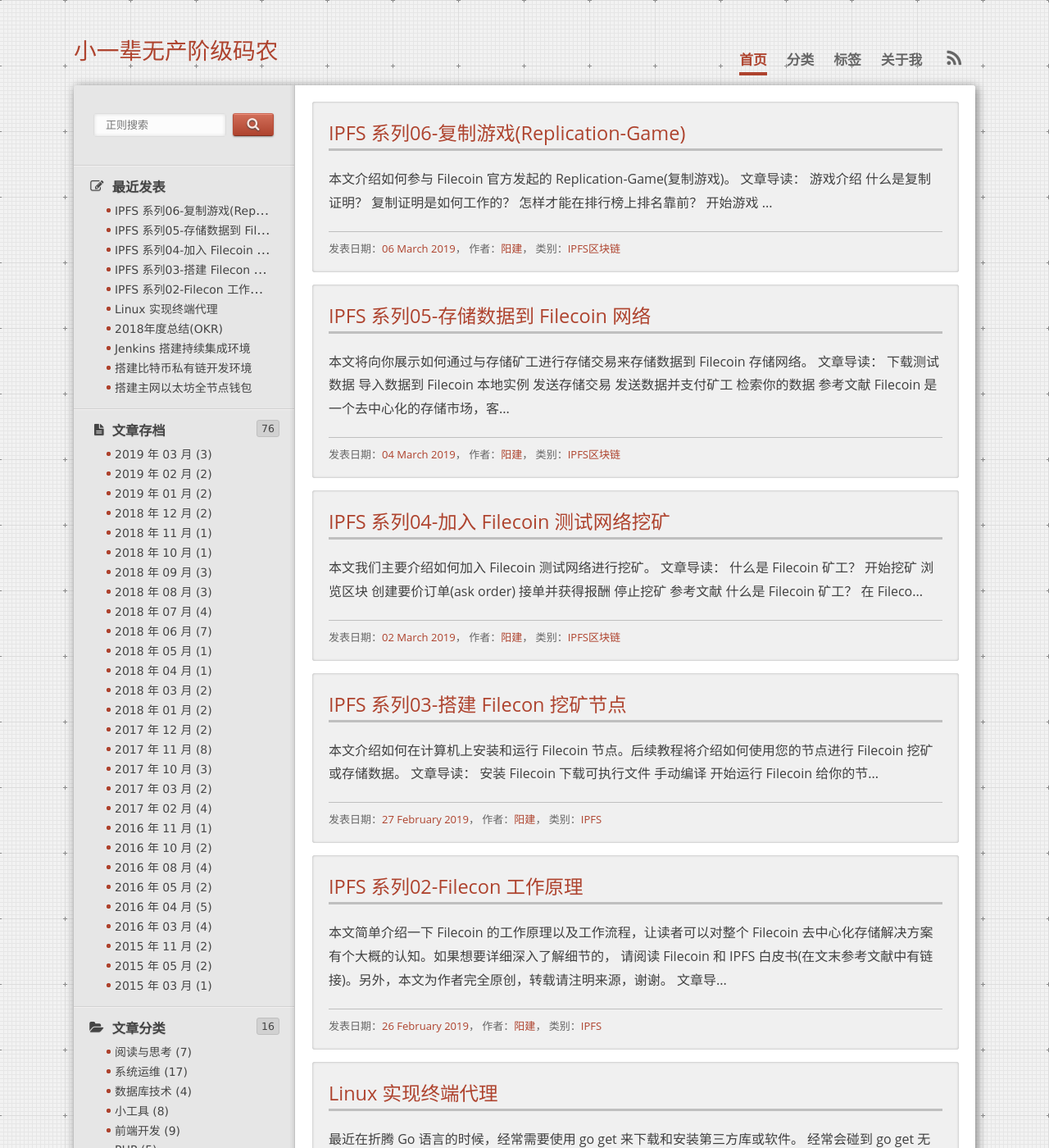
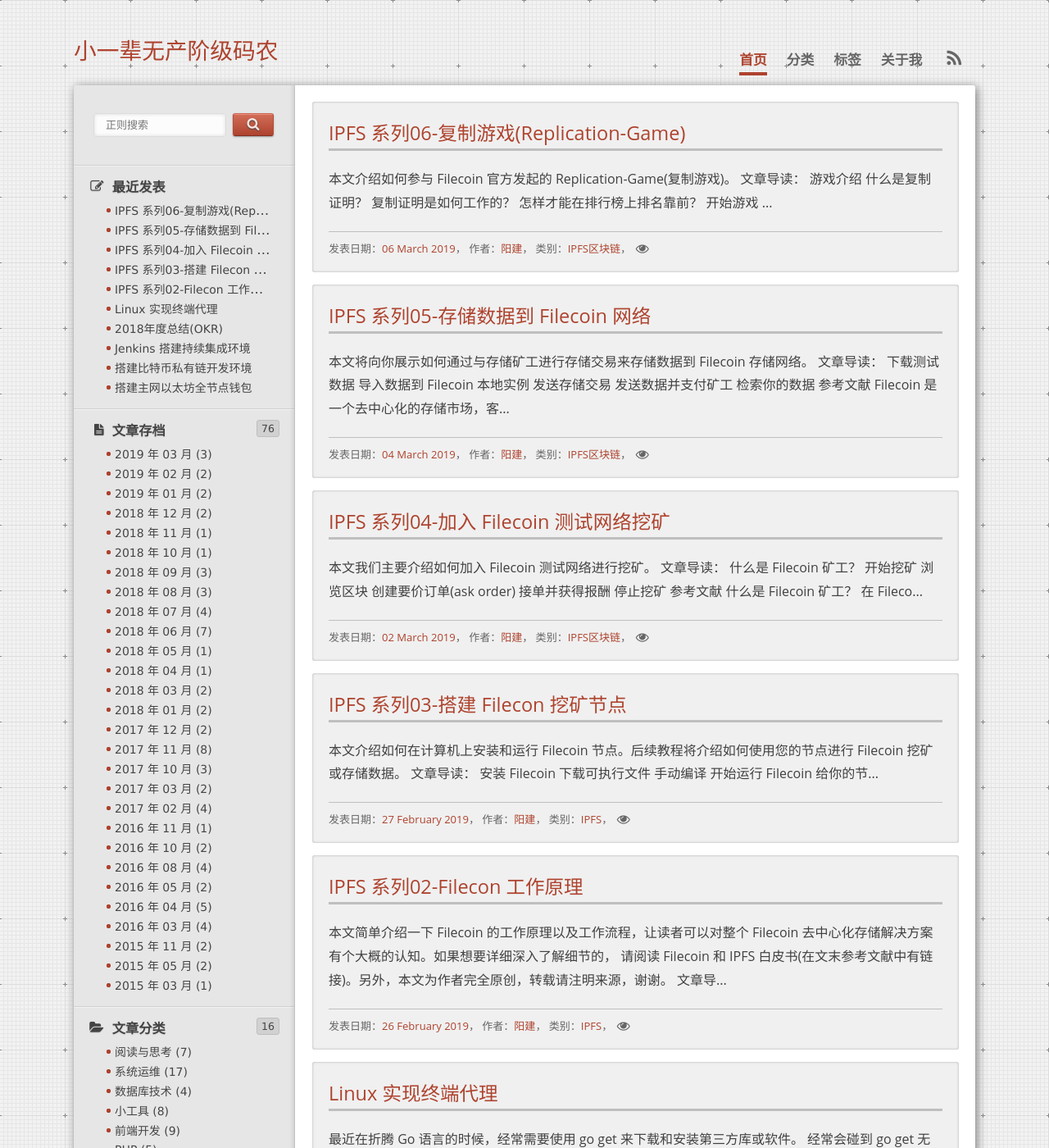
Before and after one commit to FunctFan/blog, a Jekyll site: the page built from index.html, in a window 1280 px wide and 1400 px high. Shown: the whole window at 82% size. Built offline with Jekyll 4.4.1, drawn with Linux system fonts in a browser that asks for light colours; the list of posts is cut into pages by our own code.

Commit message:
add hits stats for index page

```diff
--- a/index.html
+++ b/index.html
@@ -25,7 +25,9 @@ desc: "一个程序员的技术博客，分享折腾的点点滴滴"
       <p>
         发表日期：<a href="{{ site.JB.archive_path }}#{{ post.date | date: '%B-%Y' }}" title="查看此月所有文章">{{ post.date | date: "%d %B %Y" }}</a>，
         作者：<a href="mailto:{{ site.author.email }}" title="向作者发送邮件">{{ site.author.name }}</a>，
-        类别：<a href="{{ site.JB.categories_path }}#{{ post.category }}-ref" title="查看此类别下的所有文章">{{ post.categories }}</a>
+        类别：<a href="{{ site.JB.categories_path }}#{{ post.category }}-ref" title="查看此类别下的所有文章">{{ post.categories }}</a>，
+        <i class="icon-fixed-width icon-eye-open" style="font-size:16px; position: relative; top:2px;"></i>
+        <strong title="查看次数" data-url="{{post.url}}" class="hits"></strong>
       </p>
     </footer>
 
```
Also changed, not shown: _includes/themes/twitter/default.html (line endings or trailing spaces).
